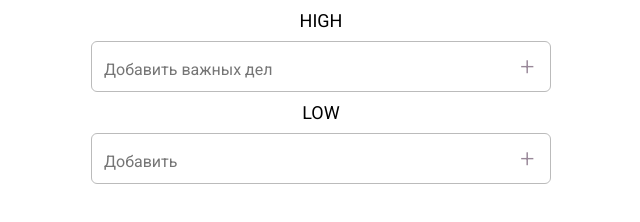
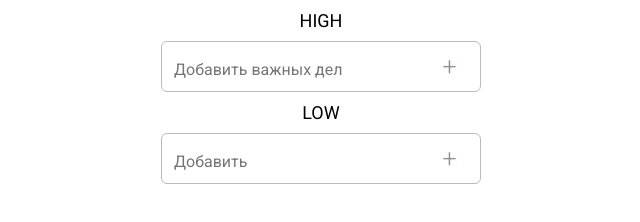
Before and after one commit to SEOJSCODE/TODO, a plain HTML site: page TO-DO/index.html in a window 1280 px wide. Shown: the whole page, without its empty margins (319-959 px from the left). Drawn offline with Linux system fonts and the light colour scheme.

Commit message:
Update style.css

```diff
--- a/TO-DO/css/style.css
+++ b/TO-DO/css/style.css
@@ -18,7 +18,7 @@ h1, h2 {
     font-weight: 400;
 }
 .main-container {
-    width: 460px;
+    width: 320px;
     margin: 0 auto;
 }
 .todo-container {
@@ -30,7 +30,7 @@ input::-ms-clear {
 .todo-input {
     border: 1px solid #BBBBBB;
     display: flex;
-    width: 460px;
+    width: 320px;
     border-radius: 6px;
     justify-content: space-between;
     flex-wrap: wrap;
@@ -39,7 +39,7 @@ input::-ms-clear {
 }
 .todo-input input {
     font-size: 16px;
-    width: 95%;
+    width: 90%;
     border: none;
 }
 .add-task:after {
@@ -55,7 +55,7 @@ input::-ms-clear {
     font-weight: 100;
 }
 .todo-task {
-    width: 460px;
+    width: 320px;
     display: flex;
     border: 1px solid #BBBBBB;
     padding: 10px 12px 10px 12px;
```
